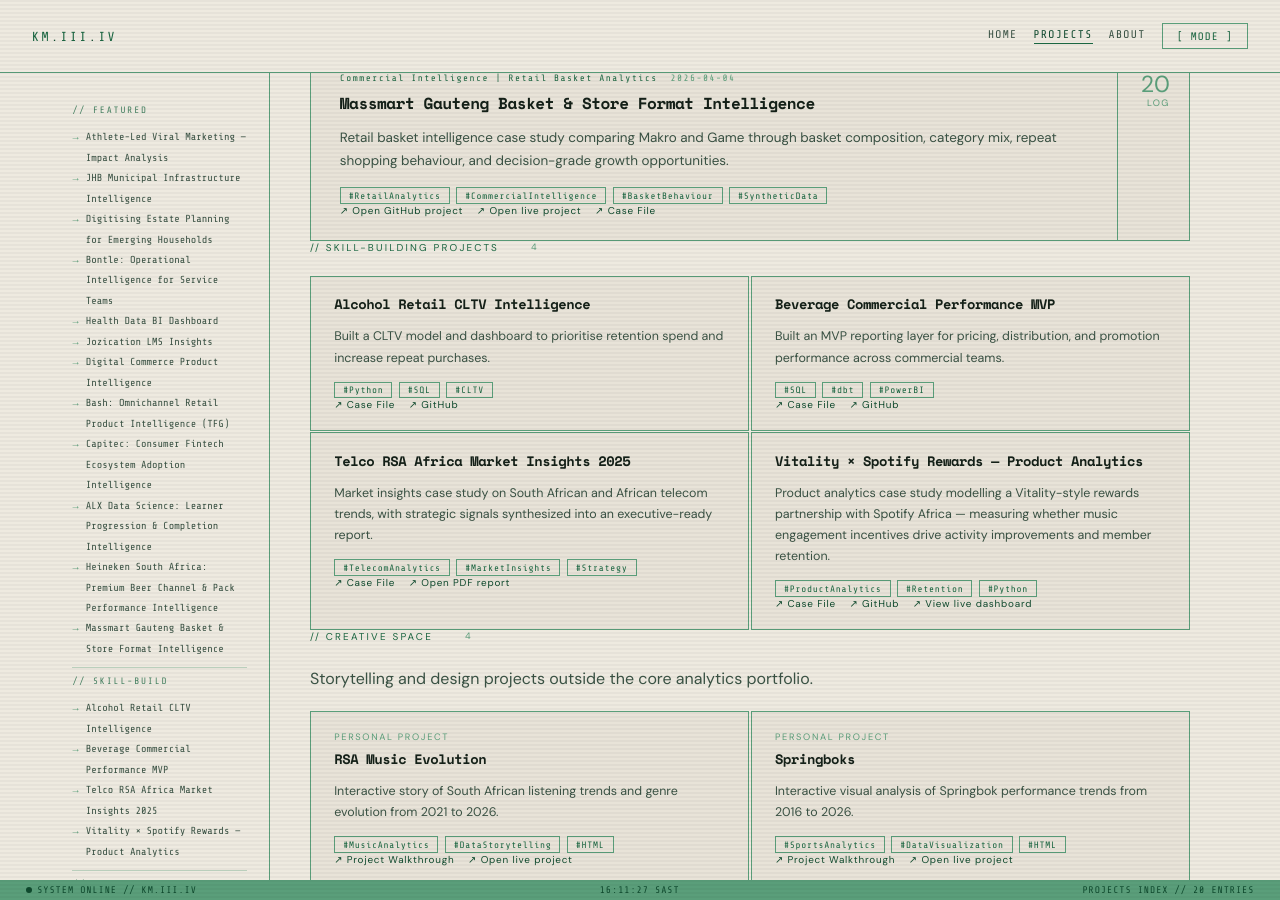
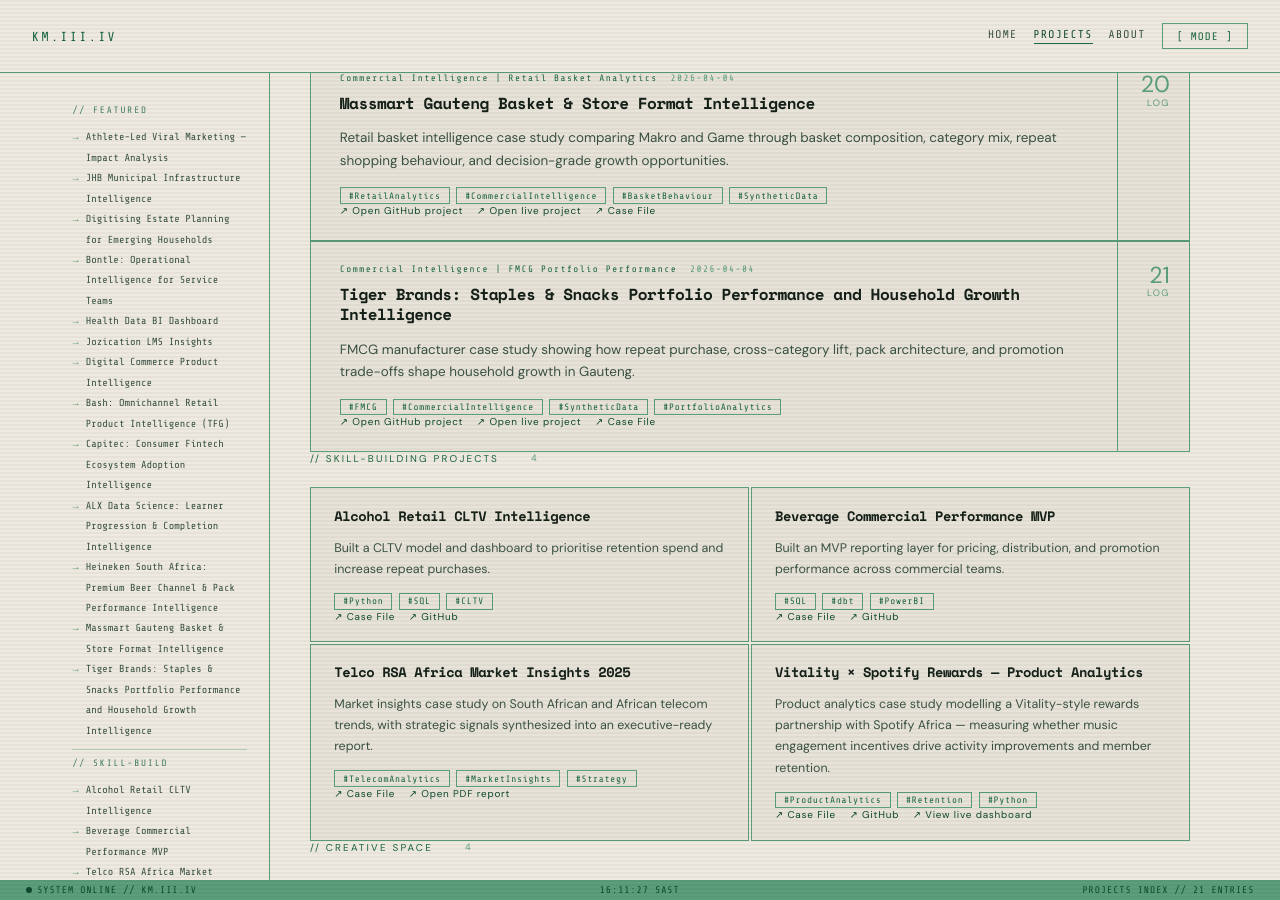
Before and after one commit to km-webdvlpr/III_V2, a Jekyll site: the page built from projects.md, in a window 1280 px wide and 900 px high, scrolled down 2466 px. Built offline with Jekyll 4.4.1, drawn with Linux system fonts in a browser that asks for light colours; some of the changed lines change nothing that is shown.

Commit message:
Add Tiger Brands portfolio case study

```diff
--- a/_data/project_registry.yml
+++ b/_data/project_registry.yml
@@ -154,6 +154,19 @@
     - alcohol-retail-cltv-intelligence
     - heineken-premium-beer-channel-pack-performance-intelligence
 
+- slug: tiger-brands-staples-snacks-portfolio-performance-intelligence
+  order: 21
+  log: "21"
+  tier: flagship
+  group: featured
+  homepage: false
+  about: false
+  filters: [analytics, product]
+  related:
+    - massmart-gauteng-basket-store-format-intelligence
+    - heineken-premium-beer-channel-pack-performance-intelligence
+    - beverage-commercial-performance-mvp
+
 - slug: alcohol-retail-cltv-intelligence
   order: 9
   log: "09"
--- /dev/null
+++ b/_projects/tiger-brands-staples-snacks-portfolio-performance-intelligence.md
@@ -0,0 +1,103 @@
+---
+title: "Tiger Brands: Staples & Snacks Portfolio Performance and Household Growth Intelligence"
+date: 2026-04-04
+summary: "FMCG manufacturer case study showing how repeat purchase, cross-category lift, pack architecture, and promotion trade-offs shape household growth in Gauteng."
+tags: ["FMCG", "Commercial Intelligence", "Synthetic Data", "Portfolio Analytics"]
+featured: true
+roleFocus: "Commercial Intelligence | FMCG Portfolio Performance"
+projectShows:
+  - "Household repeat-purchase analysis"
+  - "Cross-category lift modelling"
+  - "Pack-size and promotion trade-off logic"
+snapshot:
+  problem: "Large household portfolios do not grow evenly, especially where private-label pressure and promotion dependence can distort what looks healthy on the surface."
+  focus: "I built a synthetic Tiger Brands portfolio dataset to test how category role, pack-size fit, repeat purchase, and cross-category lift move across Gauteng households."
+  outcome: "The case shows where staples hold loyalty, where snacks broaden the basket, and where the strongest growth opportunities sit once commercial quality is considered alongside volume."
+repo: "https://github.com/km-webdvlpr/tiger-brands-portfolio-performance"
+demo: "https://km-webdvlpr.github.io/tiger-brands-portfolio-performance/"
+repoLabel: "Open GitHub project"
+demoLabel: "Open live project"
+---
+
+## Overview
+This case study looks at how Tiger Brands' staples and snacks portfolio performs in Gauteng households, with a focus on repeat purchase, cross-category lift, pack-size fit, and promotion quality.
+
+## Business Context
+Manufacturer portfolios do not grow on brand strength alone. Growth depends on whether core categories hold repeat purchase, whether pack sizes align with household needs, and whether promotions are creating healthy demand rather than short-lived volume.
+
+## Problem Statement
+Tiger Brands needed a clearer view of which categories, product lines, and pack formats were creating stronger household behaviour, and where portfolio support should go once private-label pressure and margin trade-offs are taken seriously.
+
+## Analyst Objective
+Build a decision-oriented FMCG portfolio case study that identifies where staples and snacks are contributing to repeat demand, broader household baskets, and the strongest sustainable growth opportunities in Gauteng.
+
+## Stakeholders
+- Category and commercial teams deciding where the portfolio needs stronger support.
+- Consumer-insights teams evaluating how household behaviour differs across staples and snacks.
+- Growth teams reviewing where pack architecture and promotions are helping or weakening portfolio quality.
+- Leadership teams needing a clearer view of portfolio role beyond topline sales movement.
+
+## Key Questions
+- Which categories create the strongest repeat purchase?
+- Which product lines contribute most to cross-category lift?
+- How does pack format change by household size?
+- Where are promotions helping demand, and where are they creating weaker trade-offs?
+- Which Gauteng opportunities look strongest once repeat strength and commercial quality are read together?
+
+## Workflow Thinking
+- Staples should lead repeat purchase, but not every staple line should behave identically.
+- Snacks should show stronger promo sensitivity and broader basket participation.
+- Larger households should lean more heavily into family and value packs.
+- Cross-category lift should strengthen the best growth opportunities, not just inflate them.
+
+## KPI Framework
+- Portfolio metrics: value contribution, volume units, average margin.
+- Behaviour metrics: repeat purchase rate, cross-category lift, household-size fit.
+- Commercial metrics: promo responsiveness, margin change, growth score.
+
+These metrics mattered because the project is meant to support portfolio decisions, not just describe category activity.
+
+## Approach
+- Built a synthetic transaction-level FMCG dataset across Albany, Jungle, Bakers, Koo, and All Gold.
+- Modelled category behaviour across bakery, grains and cereals, snacks, and culinary staples.
+- Tested repeat purchase, cross-category lift, pack-size fit, and promotion effects.
+- Ranked Gauteng opportunities using repeat strength, basket participation, value contribution, and margin quality.
+
+## Insights
+- Grains & Cereals is the strongest repeat-purchase category in the final model.
+- Bakers is the clearest cross-category connector in the portfolio.
+- Larger household formats play a visible role in repeat strength.
+- Promotions create useful volume support, but the margin trade-off remains visible by category.
+- The strongest Gauteng opportunities sit where repeat demand and basket-broadening behaviour overlap.
+
+## Deliverables
+- Synthetic FMCG transaction dataset and supporting source tables
+- Summary outputs across category, product line, repeat purchase, cross-category lift, promotions, and Gauteng growth
+- Exported visuals and Jupyter notebook
+- Published standalone walkthrough plus embedded portfolio case file
+
+## Results
+- Overall repeat purchase rate landed at 59.6%.
+- Grains & Cereals delivered the strongest repeat-purchase performance.
+- Bakers showed the highest cross-category lift in the final model.
+- Jungle value pack emerged as the top Gauteng growth opportunity.
+
+## Recommendations
+- Protect staple categories where repeat demand is strongest and private-label pressure is highest.
+- Use family and value packs more deliberately in larger-household growth plans.
+- Let snacks broaden the basket, but keep staples as the anchor for household loyalty.
+- Treat promotion support carefully in categories where uplift comes with weaker margin quality.
+
+## Embedded Project
+<div style="position:relative;height:78vh;min-height:620px;border:1px solid var(--border);border-radius:.45rem;overflow:hidden;background:var(--panel);margin-top:.75rem;">
+  <iframe
+    src="https://km-webdvlpr.github.io/tiger-brands-portfolio-performance/"
+    title="Tiger Brands: Staples & Snacks Portfolio Performance and Household Growth Intelligence"
+    loading="lazy"
+    style="width:100%;height:100%;border:0;"
+  ></iframe>
+</div>
+
+## Links
+- Live project: [Tiger Brands: Staples & Snacks Portfolio Performance and Household Growth Intelligence](https://km-webdvlpr.github.io/tiger-brands-portfolio-performance/)
+- GitHub repo: [tiger-brands-portfolio-performance](https://github.com/km-webdvlpr/tiger-brands-portfolio-performance)
```
